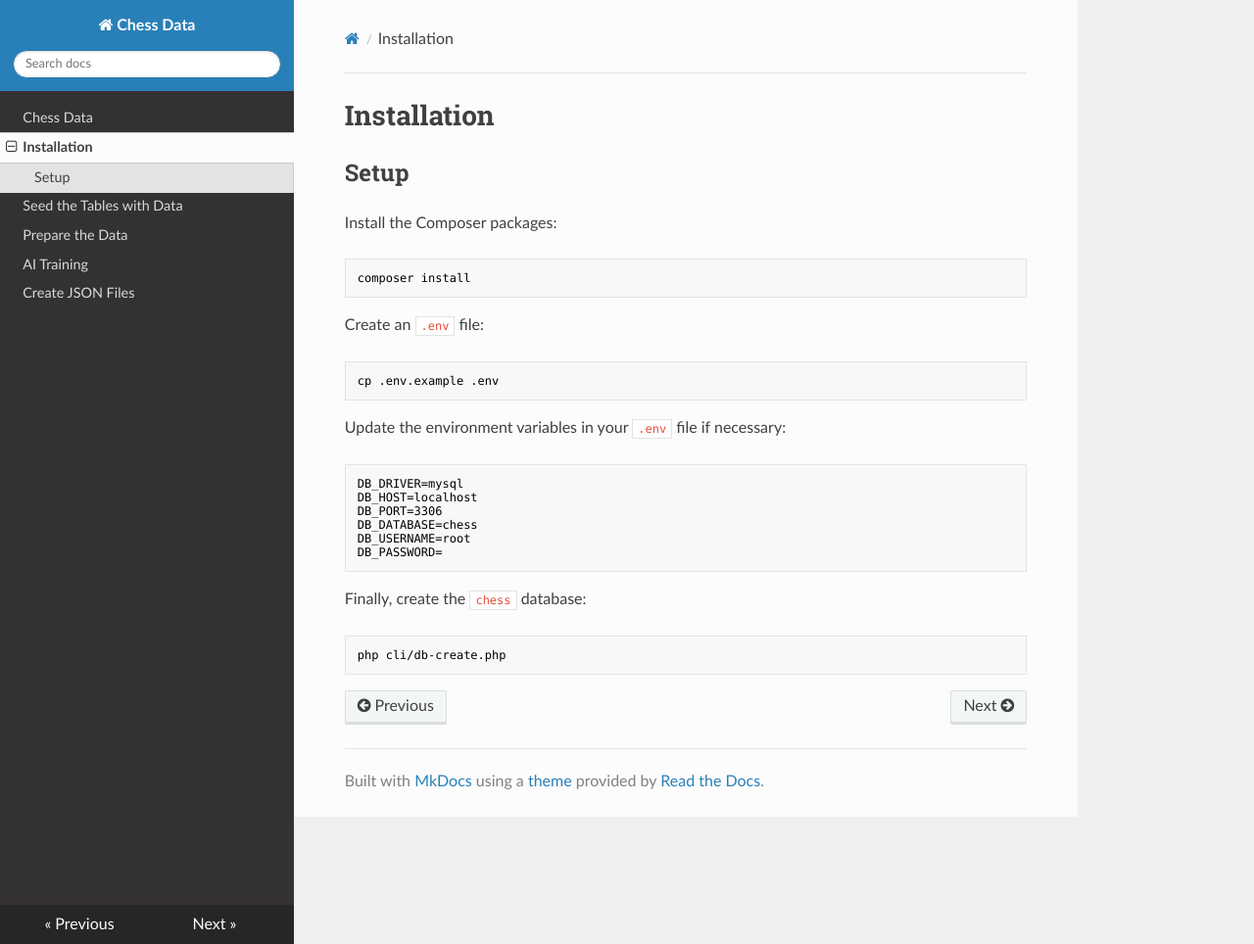
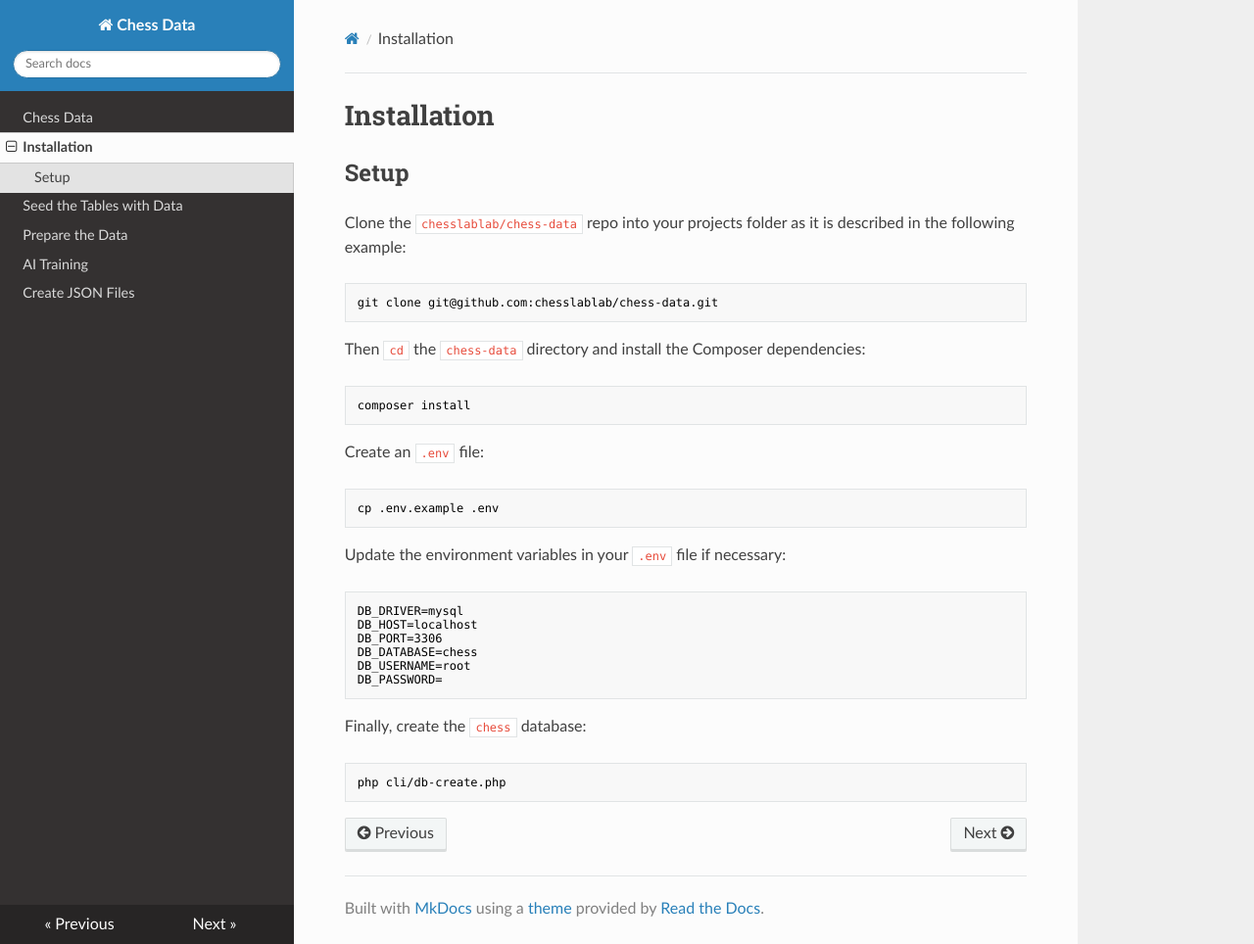
Before and after one commit to chesslablab/chess-data, an MkDocs documentation site: the page built from docs/installation.md, in a window 1280 px wide and 964 px high. Shown: the whole window at 98% size. Built offline with MkDocs 1.6.1, drawn with Linux system fonts in a browser that asks for light colours; nearby versions of some CDN libraries.

Commit message:
Improved the docs

````diff
--- a/docs/installation.md
+++ b/docs/installation.md
@@ -2,7 +2,13 @@
 
 ## Setup
 
-Install the Composer packages:
+Clone the `chesslablab/chess-data` repo into your projects folder as it is described in the following example:
+
+```txt
+git clone git@github.com:chesslablab/chess-data.git
+```
+
+Then `cd` the `chess-data` directory and install the Composer dependencies:
 
 ```text
 composer install
````
